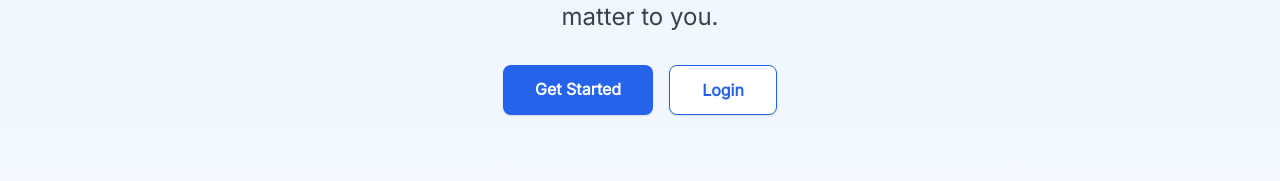
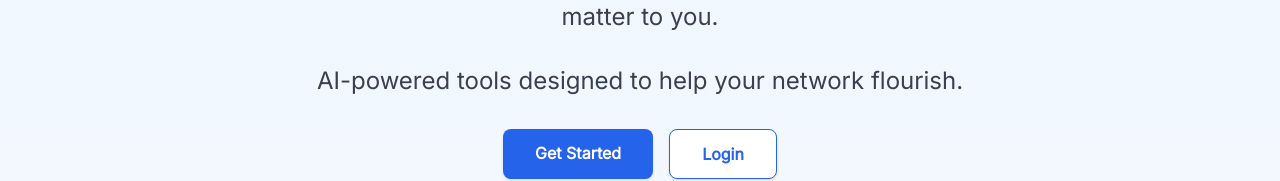
Before and after one commit to UrFriends/public, a Next.js app: page / in a window 1280 px wide. Shown: the part 187-368 px from the top of the page. Built offline with nearby package versions, Linux system fonts and the light colour scheme; no server answers.

Commit message:
add copy to landing page header

```diff
--- a/src/app/page.tsx
+++ b/src/app/page.tsx
@@ -74,6 +74,7 @@ function LandingPage() {
       <header className="flex flex-col items-center justify-center py-20 px-4 text-center">
         <h1 className="text-4xl md:text-6xl font-extrabold text-blue-700 mb-4">UrFriends!</h1>
         <p className="text-lg md:text-2xl text-gray-700 mb-8 max-w-2xl">Create and nurture relationships with the people who matter to you.</p>
+        <p className="text-lg md:text-2xl text-gray-700 mb-8 max-w-2xl">AI-powered tools designed to help your network flourish.</p>
         <div className="flex flex-row gap-4 justify-center">
           <a href="#pricing" className="inline-block bg-blue-600 text-white px-8 py-3 rounded-lg shadow hover:bg-blue-700 transition font-semibold">Get Started</a>
           {/* <button onClick={loginWithGoogle} className="inline-block bg-white text-blue-600 border border-blue-600 px-8 py-3 rounded-lg shadow hover:bg-blue-50 transition font-semibold">Login</button> */}
```
